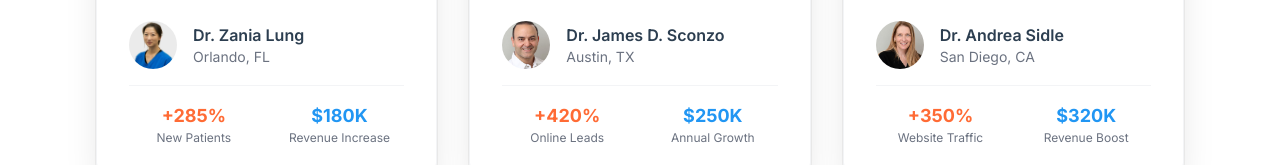
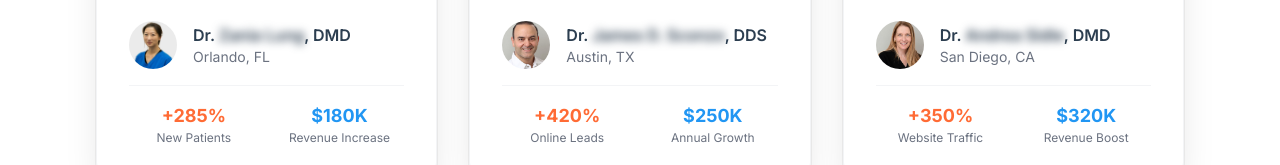
Before and after one commit to Pratip007/clixio-website-, a plain HTML site: page index.html in a window 1280 px wide. Shown: the part 6944-7109 px from the top of the page. Drawn offline with nearby package versions, Linux system fonts and the light colour scheme; no server answers.

Commit message:
blur doctor name

```diff
--- a/index.html
+++ b/index.html
@@ -1292,7 +1292,7 @@
                     <div class="flex items-center">
                         <img src="./images/testimonial/Dr. Zania Lung.jpg" alt="Dr. Zania Lung" class="w-12 h-12 rounded-full object-cover mr-4" loading="lazy">
                         <div>
-                            <div class="font-semibold text-dark">Dr. Zania Lung</div>
+                            <div class="font-semibold text-dark">Dr. <span style="filter: blur(4px);">Zania Lung</span>, DMD</div>
                             <div class="text-sm text-gray-500">Orlando, FL</div>
                         </div>
                     </div>
@@ -1325,7 +1325,7 @@
                     <div class="flex items-center">
                         <img src="./images/testimonial/Dr. James D. Sconzo.jpg" alt="Dr. James D. Sconzo" class="w-12 h-12 rounded-full object-cover mr-4" loading="lazy">
                         <div>
-                            <div class="font-semibold text-dark">Dr. James D. Sconzo</div>
+                            <div class="font-semibold text-dark">Dr. <span style="filter: blur(4px);">James D. Sconzo</span>, DDS</div>
                             <div class="text-sm text-gray-500">Austin, TX</div>
                         </div>
                     </div>
@@ -1358,7 +1358,7 @@
                     <div class="flex items-center">
                         <img src="./images/testimonial/Dr. Andrea Sidle.jpg" alt="Dr. Andrea Sidle" class="w-12 h-12 rounded-full object-cover mr-4" loading="lazy">
                         <div>
-                            <div class="font-semibold text-dark">Dr. Andrea Sidle</div>
+                            <div class="font-semibold text-dark">Dr. <span style="filter: blur(4px);">Andrea Sidle</span>, DMD</div>
                             <div class="text-sm text-gray-500">San Diego, CA</div>
                         </div>
                     </div>
```
